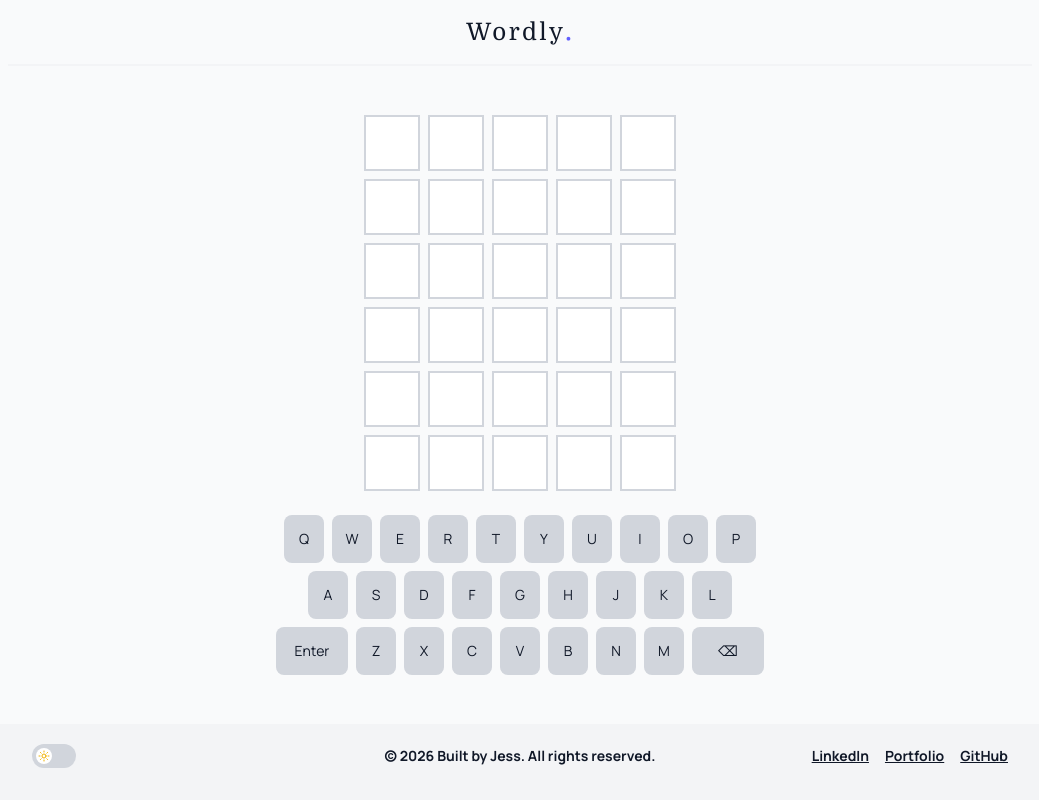
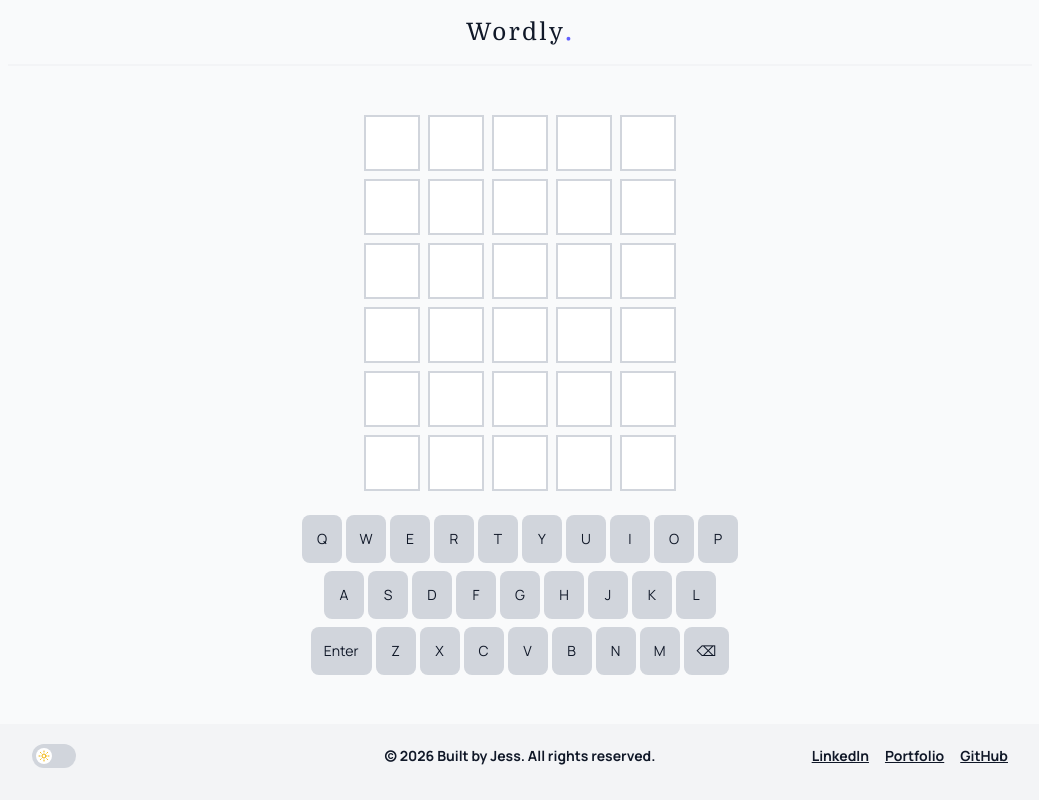
Before and after one commit to jessiicacmoore/wordly, a React (Vite) app: page / in a window 1280 px wide. Both pictures are taken after a click on the button "Start new game". Shown: the whole page, without its empty margins (120-1159 px from the left). Built offline with nearby package versions, Linux system fonts and the light colour scheme.

Commit message:
feat(styles): adjust keycap dimensions and spacing for improved keyboard layout

```diff
--- a/src/app/App.css
+++ b/src/app/App.css
@@ -116,9 +116,10 @@
   }
 
   .keycap {
-    @apply bg-key-bg text-key-text flex h-12 items-center justify-center rounded-md border px-3 text-sm font-medium transition-colors;
+    @apply bg-key-bg text-key-text flex h-10 items-center justify-center rounded-md border px-2.5 text-xs font-medium transition-colors sm:h-12 sm:px-3 sm:text-sm;
     @apply border-key-border hover:bg-key-hover;
     @apply focus:ring-focus-ring focus:ring-2 focus:ring-offset-2 focus:outline-none;
+    @apply min-w-[2rem];
   }
 
   .keycap.correct {
--- a/src/features/game/components/Keyboard.tsx
+++ b/src/features/game/components/Keyboard.tsx
@@ -16,7 +16,7 @@ export const Keyboard = ({ onKeyPress, keyStatuses = {} }: KeyboardProps) => {
   return (
     <div className="flex w-full max-w-xl flex-col gap-2">
       {KEYBOARD_ROWS.map((row, rowIndex) => (
-        <div key={rowIndex} className="flex justify-center gap-2">
+        <div key={rowIndex} className="flex flex-wrap justify-center gap-1">
           {row.map((key) => (
             <KeyboardKey
               key={key}
--- a/src/features/game/components/KeyboardKey.tsx
+++ b/src/features/game/components/KeyboardKey.tsx
@@ -17,7 +17,11 @@ export const KeyboardKey = ({ value, status, onPress }: KeyboardKeyProps) => {
     <button
       type="button"
       onClick={() => onPress(value)}
-      className={cn("keycap", isWide ? "min-w-18" : "w-10", status)}
+      className={cn(
+        "keycap",
+        isWide ? "min-w-[3.2rem] md:min-w-18" : "w-8 md:w-10",
+        status,
+      )}
       aria-label={isBackspace ? "Delete letter" : value}
     >
       {isBackspace ? "⌫" : value}
```
